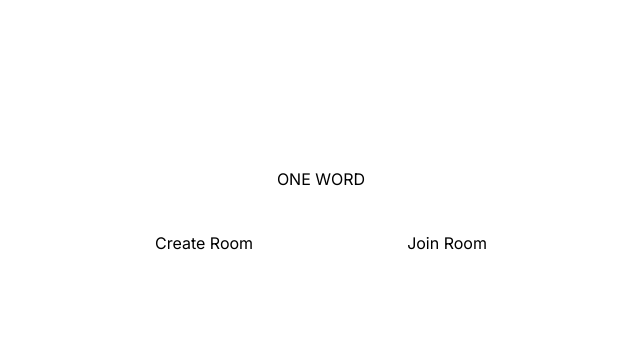
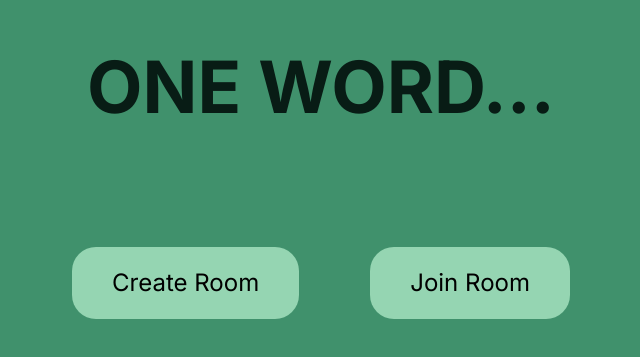
Before and after one commit to MyTim3130/One-Word, a Next.js app in the folder frontend/: page /app/home in a window 1280 px wide. Shown: the part 189-546 px from the top of the page, without its empty margins (319-959 px from the left). Built offline with nearby package versions, Linux system fonts and the light colour scheme.

Commit message:
Frontend changes to Create/Join-Room

```diff
--- a/frontend/app/app/home/page.jsx
+++ b/frontend/app/app/home/page.jsx
@@ -18,14 +18,14 @@ const Home = () => {
 
 
   return (
-    <main className='h-screen w-screen flex flex-col justify-center items-center gap-10'>
-        <div>
-            <h1>ONE WORD</h1>
+    <main className='h-screen w-screen flex flex-col gap-10'>
+        <div className='w-full flex justify-center mt-60'>
+            <h1 className='text-7xl text-[#081C15] font-bold'>ONE WORD...</h1>
         </div>
         <div className='w-full flex justify-center'>
-            <div className='w-2/4 flex justify-evenly'>
-                <button onClick={handleCreateRoom}>Create Room</button>
-                <button onClick={handleJoinRoom}>Join Room</button>
+            <div className='w-2/4 flex justify-evenly h-[30vh] items-center'>
+                <button onClick={handleCreateRoom} className='text-2xl px-10 py-5 bg-[#95D5B2] rounded-3xl hover:scale-90 transition-all'>Create Room</button>
+                <button onClick={handleJoinRoom} className='text-2xl px-10 py-5 bg-[#95D5B2] rounded-3xl hover:scale-90 transition-all'> Join Room</button>
             </div>
         </div>
     </main>
--- a/frontend/app/app/lobby/join/page.jsx
+++ b/frontend/app/app/lobby/join/page.jsx
@@ -1,25 +1,22 @@
-'use client'
-import React, {useState} from 'react'
-import {socket} from "../../../variables";
-import { useRouter } from 'next/navigation';
-import useUserStore from '@/app/_store/user.store';
-import usePlayersStore from '@/app/_store/players.store';
-import useSettingsStore from '@/app/_store/settings.store';
-
+"use client";
+import React, { useState } from "react";
+import { socket } from "../../../variables";
+import { useRouter } from "next/navigation";
+import useUserStore from "@/app/_store/user.store";
+import usePlayersStore from "@/app/_store/players.store";
+import useSettingsStore from "@/app/_store/settings.store";
 
 const Join = () => {
   const [gameCode, setGameCode] = useState("");
   const [playerName, setPlayerName] = useState("");
   const router = useRouter();
 
-  const {user, setUser} = useUserStore();
-  const {players, setPlayers} = usePlayersStore();
-  const {settings, setSettings} = useSettingsStore();
-
-
+  const { user, setUser } = useUserStore();
+  const { players, setPlayers } = usePlayersStore();
+  const { settings, setSettings } = useSettingsStore();
 
   const handleSubmit = () => {
-    socket.emit("joinRoom", {gameCode, playerName});
+    socket.emit("joinRoom", { gameCode, playerName });
 
     socket.on("roomJoined", (data) => {
       setUser(data.player);
@@ -27,27 +24,40 @@ const Join = () => {
       setSettings(data.settings);
       router.push(`/app/lobby/${data.id}`);
     });
-  }
+  };
 
   const handleChange = (e) => {
     setGameCode(e.target.value);
-  }
+  };
 
   const handleNameChange = (e) => {
     setPlayerName(e.target.value);
-  }
+  };
 
   return (
-    <main>
-      <h1>Join</h1>
-      <div>
-        <h2>name:</h2>
-        <input type="text" onChange={handleNameChange} />
+    <main className="w-screen h-screen flex flex-col pt-20 gap-10 items-center">
+      <h1 className="text-3xl text-[#081C15]">Join</h1>
+      <div className="flex flex-col w-full">
+        <div className="w-full h-full flex justify-center">
+          <input
+            type="text"
+            placeholder="Name..."
+            onChange={handleNameChange}
+            className="px-5 py-2 w-2/6 h-14 rounded-3xl text-xl bg-[#95D5B2] text-[#081C15] placeholder:text-[#081C15] focus:outline-none focus:scale-[1.01] transition-all"
+          />
+        </div>
+        <div className="flex flex-col w-full items-center gap-10 mt-5">
+          <input
+            type="text"
+            placeholder="Code..."
+            onChange={handleChange}
+            className="px-5 py-2 w-1/12 h-14 rounded-3xl text-xl bg-[#95D5B2] text-[#081C15] placeholder:text-[#081C15] focus:outline-none focus:scale-[1.01] transition-all text-center"
+          />
+          <button className='text-xl px-10 py-2 bg-[#95D5B2] rounded-xl hover:scale-90 transition-all' onClick={handleSubmit}>Submit</button>
+        </div>
       </div>
-        <input type="text" onChange={handleChange} />
-        <button onClick={handleSubmit}>Submit</button>
     </main>
-)
-}
+  );
+};
 
-export default Join
+export default Join;
--- a/frontend/app/app/lobby/page.jsx
+++ b/frontend/app/app/lobby/page.jsx
@@ -33,11 +33,10 @@ const LobbyName = () => {
     };
 
   return (
-    <main>
-      <h1>Name</h1>
-
-      <input type="text" onChange={handleChange} />
-      <button onClick={handleSubmit}>Submit</button>
+    <main className="flex flex-col items-center pt-20 gap-10">
+      <h1 className="text-3xl text-[#081C15]">Create</h1>
+      <input type="text" onChange={handleChange} placeholder="Name..."  className="px-5 py-2 w-2/6 h-14 rounded-3xl text-xl bg-[#95D5B2] text-[#081C15] placeholder:text-[#081C15] focus:outline-none focus:scale-[1.01] transition-all" />
+      <button onClick={handleSubmit} className='text-xl px-10 py-2 bg-[#95D5B2] rounded-xl hover:scale-90 transition-all'>Submit</button>
     </main>
   );
 };
--- a/frontend/app/globals.css
+++ b/frontend/app/globals.css
@@ -1,3 +1,9 @@
 @tailwind base;
 @tailwind components;
 @tailwind utilities;
+
+
+body{
+    font-family: 'Roboto', sans-serif;
+    background-color: #40916C;
+}
```
